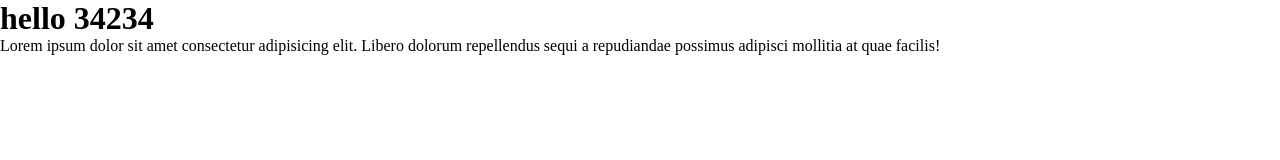
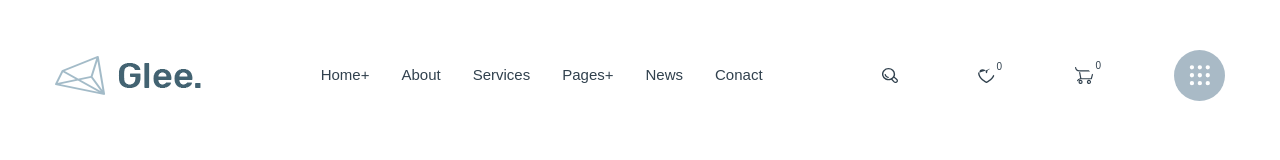
Before and after one commit to Filonov404/GULP-start, a website: page app/index.html in a window 1280 px wide. Drawn offline with nearby package versions, Linux system fonts and the light colour scheme; files that its build step writes are made by us from their sources.

Commit message:
add header

```diff
--- a/app/index.html
+++ b/app/index.html
@@ -1,5 +1,5 @@
 <!DOCTYPE html>
-<html lang="en">
+<html lang="ru">
 <head>
   <meta charset="UTF-8">
   <meta http-equiv="X-UA-Compatible" content="IE=edge">
@@ -8,10 +8,47 @@
   <link rel="stylesheet" href="css/style.min.css">
 </head>
 <body>
-  <div class="header">
-    <h1>hello 34234</h1>
-  </div>
-<p>Lorem ipsum dolor sit amet consectetur adipisicing elit. Libero dolorum repellendus sequi a repudiandae possimus adipisci mollitia at quae facilis!</p>
+  <header class="header">
+    <div class="container">
+      <div class="header__inner">
+        <a class="logo" href="#">
+          <img class="logo" src="images/logo.png" alt="logo">
+        </a>
+         <nav class="menu">
+           <ul class="menu__list">
+             <li class="menu__list-item">
+               <a class="menu__list-link" href="#">Home+</a>
+            </li>
+             <li class="menu__list-item">
+               <a class="menu__list-link" href="#">About</a>
+            </li>
+             <li class="menu__list-item">
+               <a class="menu__list-link" href="#">Services</a>
+            </li>
+             <li class="menu__list-item">
+               <a class="menu__list-link" href="#">Pages+</a>
+            </li>
+             <li class="menu__list-item">
+               <a class="menu__list-link" href="#">News</a>
+            </li>
+             <li class="menu__list-item">
+               <a class="menu__list-link" href="#">Conact</a>
+            </li>
+           </ul>
+         </nav>
+         <div class="user-nav">
+           <a class="user-nav__link" href="#"><img class="user-nav__link-img" src="images/icons/search.svg" alt="search"></a>
+           <a class="user-nav__link" href="#"><img class="user-nav__link-img" src="images/icons/heart.svg" alt="top">
+             <span class="user-nav__num">0</span>
+           </a>
+           <a class="user-nav__link" href="#"><img class="user-nav__link-img" src="images/icons/cart.svg" alt="cart" style="z-index: -1;">
+             <span class="user-nav__num">0</span>
+           </a>
+           <a class="user-nav__link" href="#"><img class="user-nav__link-img" src="images/icons/dots-menu.svg" alt="menu"></a>
+         </div>
+      </div>
+    </div>
+  </header>
 
 
 
--- a/app/scss/_fonts.scss
+++ b/app/scss/_fonts.scss
@@ -0,0 +1,39 @@
+@font-face{
+  font-family: 'Rubik-Regular', sans-serif;
+  font-weight: 400;
+  font-style: normal;
+  src: local('Rubik-Regular'),
+      url('../fonts/Rubik-Regular.woff') format('woff2'),
+      url('../fonts/Rubik-Regular.woff2') format('woff');
+  font-display: swap;
+}
+
+@font-face{
+  font-family: 'Rubik-Medium', sans-serif;
+  font-weight: 500;
+  font-style: normal;
+  src: local('Rubik-Medium'),
+      url('../fonts/Rubik-Medium.woff') format('woff2'),
+      url('../fonts/Rubik-Medium.woff2') format('woff');
+  font-display: swap;
+}
+
+@font-face{
+  font-family: 'DMSans-Bold', sans-serif;
+  font-weight: 700;
+  font-style: normal;
+  src: local('DMSans-Bold'),
+      url('../fonts/DMSans-Bold.woff') format('woff2'),
+      url('../fonts/DMSans-Bold.woff2') format('woff');
+  font-display: swap;
+}
+
+font-face{
+  font-family: 'DMSans-Medium', sans-serif;
+  font-weight: 500;
+  font-style: normal;
+  src: local('DMSans-Medium'),
+      url('../fonts/DMSans-Medium.woff') format('woff2'),
+      url('../fonts/DMSans-Medium.woff2') format('woff');
+  font-display: swap;
+}
--- a/app/scss/_global.scss
+++ b/app/scss/_global.scss
@@ -0,0 +1,12 @@
+body{
+  color: #7d7e8e;
+  font-size: 16px;
+  line-height: 26px;
+  @extend %Rubik-400;
+}
+
+.container{
+  max-width: 1200px;
+  margin: 0 auto;
+  padding: 0 15px;
+}
--- a/app/scss/_vars.scss
+++ b/app/scss/_vars.scss
@@ -0,0 +1,21 @@
+$title: #31414e;
+
+%Rubik-400{
+  font-family: 'Rubik-Regular', sans-serif;
+  font-weight: 400;
+}
+
+%Rubik-500{
+  font-family: 'Rubik-Medium', sans-serif;
+  font-weight: 500;
+}
+
+%DMSans-500{
+  font-family: 'DMSans-Medium', sans-serif;
+  font-weight: 500;
+}
+
+%DMSans-700{
+  font-family: 'DMSans-Bold', sans-serif;
+  font-weight: 700;
+}
--- a/app/scss/style.scss
+++ b/app/scss/style.scss
@@ -4,6 +4,92 @@
 @import 'global';
 
 
+.header{
+  padding: 50px 0;
+  &__inner{
+    display: flex;
+    justify-content: space-between;
+    align-items: center;
+  }
+}
+
+.menu{
+  &__list{
+    display: flex;
+  }
+  &__list-item + .menu__list-item{
+    padding-left: 32px;
+  }
+  &__list-link{
+    color: $title;
+    font-size: 15px;
+    transition: all .4s;
+    @extend %Rubik-400;
+    &:hover{
+      color: royalblue;
+      border-bottom: 1px solid royalblue;
+       @extend %Rubik-500;
+    }
+  }
+}
+
+.user-nav{
+  display: flex;
+  align-items: center;
+    &__link + .user-nav__link{
+      padding-left: 80px;
+      position: relative;
+    }
+    &__num{
+      position: absolute;
+      width: 20px;
+      height: 20px;
+      border-radius: 50%;
+      background-color: #fff;
+      font-size: 10px;
+      color: $title;
+      top: -11px;
+      right: -14px;
+      text-align: center;
+      line-height: 20px;
+
+
+
+
+
+      }
+    }
+.user-nav__bg{
+        background-color: #f2d6b6;
+        width: 178px;
+        height: 52px;
+        z-index: 1;
+}
+
+
+
+
+
+
+
+
+
+
+
+
+
+
+
+
+
+
+
+
+
+
+
+
+
 
 
 @import 'media';
```
Also changed, not shown: app/fonts/DMSans-Bold.woff (added), app/fonts/DMSans-Bold.woff2 (added), app/fonts/DMSans-Medium.woff (added), app/fonts/DMSans-Medium.woff2 (added), app/fonts/Rubik-Medium.woff (added), app/fonts/Rubik-Medium.woff2 (added), app/fonts/Rubik-Regular.woff (added), app/fonts/Rubik-Regular.woff2 (added), app/images/icons/bg-num.svg (added), app/images/icons/cart.svg (added), app/images/icons/cartt.svg (added), app/images/icons/dots-menu.svg (added), app/images/icons/heart.svg (added), app/images/icons/search.svg (added), 1 more files.
